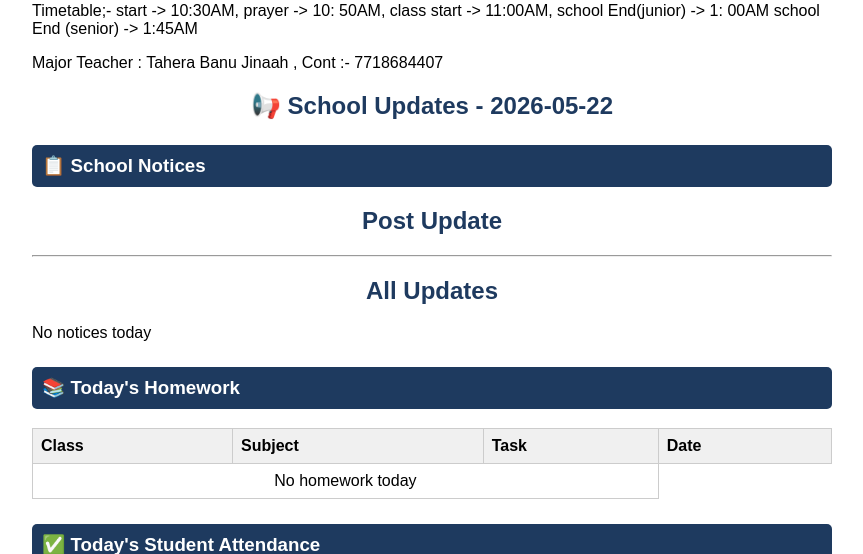
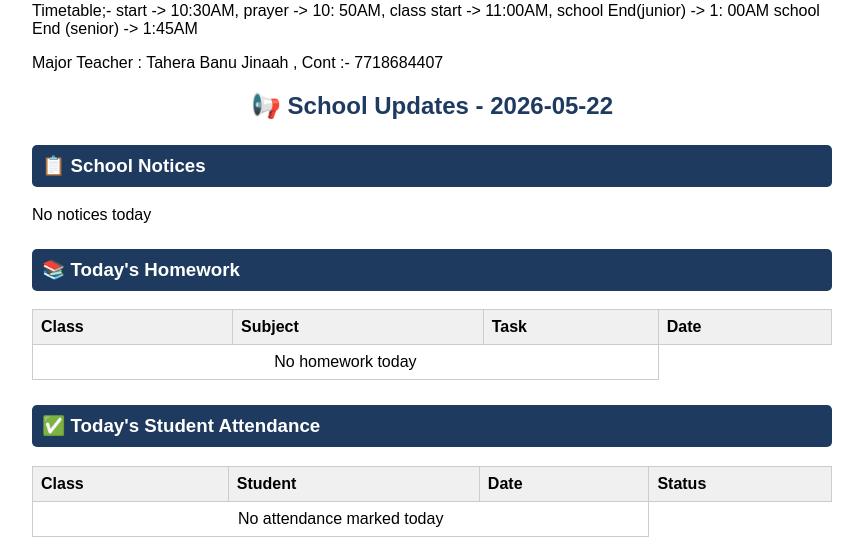
Before and after one commit to ruhanisovana/Edutrack-, a Flask app: page /updates in a window 1280 px wide. Shown: the part 127-681 px from the top of the page, without its empty margins (208-1071 px from the left). Run offline with Flask 3, Linux system fonts and the light colour scheme; some libraries are stand-ins or nearby versions.

Commit message:
Update public_updates.html

```diff
--- a/templates/public_updates.html
+++ b/templates/public_updates.html
@@ -27,14 +27,11 @@
                                                                                                 <h2>📢 School Updates - {{ today }}</h2>
 
                                                                                                     <h3>📋 School Notices</h3>
-                                                                                                <h2>Post Update</h2>
 
 
 
-<hr>
 
 
-<h2>All Updates</h2>
                                                                                                         {% for n in notices %}
                                                                                                          <div class="notice" style="border:1px solid #ddd; padding:10px; margin:10px 0;">
     <h4>{{ n.title }}</h4>
```
